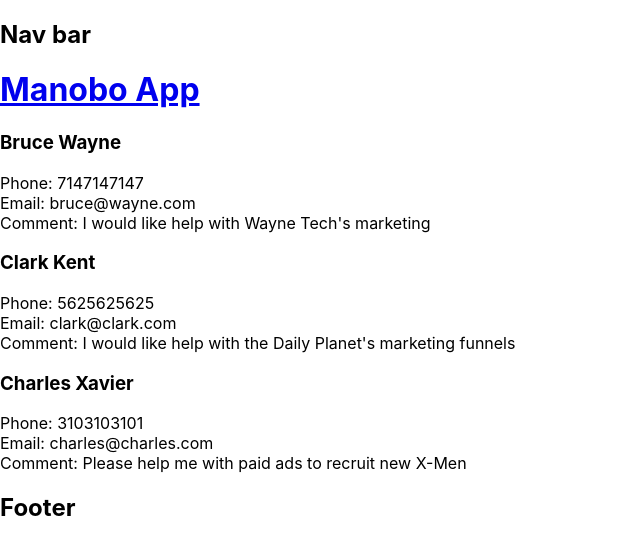
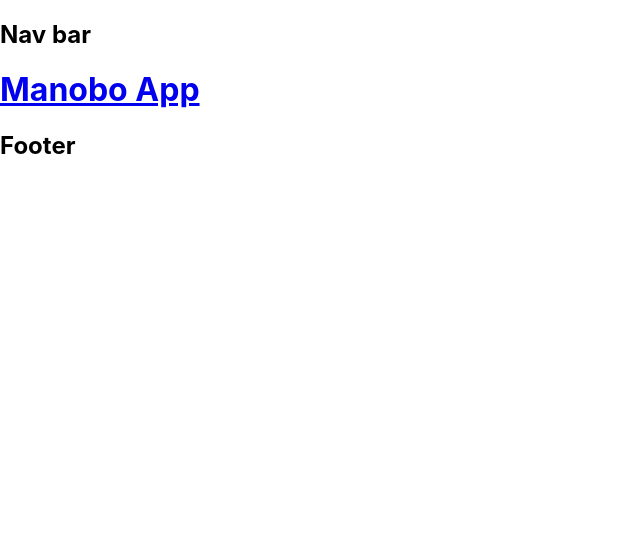
Before and after one commit to FeljDelps/manobo-app, a React (Create React App) app: page /admin-home in a window 1280 px wide. Shown: the top 554 px of the page, without its empty margins (0-640 px from the left). Built offline with nearby package versions, Linux system fonts and the light colour scheme.

Commit message:
fixed testing for AdminHome and AdminClient.

```diff
--- a/src/AdminClient/AdminClient.js
+++ b/src/AdminClient/AdminClient.js
@@ -15,4 +15,8 @@ class AdminClient extends React.Component {
     };
 }
 
+AdminClient.defaultProps = {
+    client: {}
+}
+
 export default AdminClient;
--- a/src/AdminHome/AdminHome.js
+++ b/src/AdminHome/AdminHome.js
@@ -2,18 +2,30 @@ import React from 'react';
 import AdminClient from '../AdminClient/AdminClient';
 
 class AdminHome extends React.Component {
+
+
     render() {
+        const clientList = this.props.clients.map(client =>
+            <AdminClient
+                key={client.id}
+                id={client.id}
+                client={client}
+            />)
+
         return(
             <div className='AdminHome'>
-                {this.props.clients.map((client) => (
-                    <AdminClient
-                        key={client.id}
-                        id={client.id}
-                        client={client}/>
-                ))}
+                {clientList}
             </div>
         );
     };
+
+
+
+
+}
+
+AdminHome.defaultProps = {
+    clients:[]
 }
 
 export default AdminHome;
--- a/src/AdminLogin/AdminLogin.js
+++ b/src/AdminLogin/AdminLogin.js
@@ -70,6 +70,7 @@ class AdminLogin extends React.Component {
 
         console.log(admin)
 
+        this.props.history.push('/admin-home')
     }
 
     render() {
--- a/src/App.js
+++ b/src/App.js
@@ -56,8 +56,12 @@ class App extends React.Component {
           component={AdminLogin}
         />
 
-        <AdminHome clients={clients}/>
+        { /*<AdminHome clients={clients}/> */}
 
+        <Route
+          path='/admin-home'
+          component={AdminHome}
+        />
 
 
       </>
```
Also changed, not shown: 2 other files (tests, documents, lock files or other folders).
